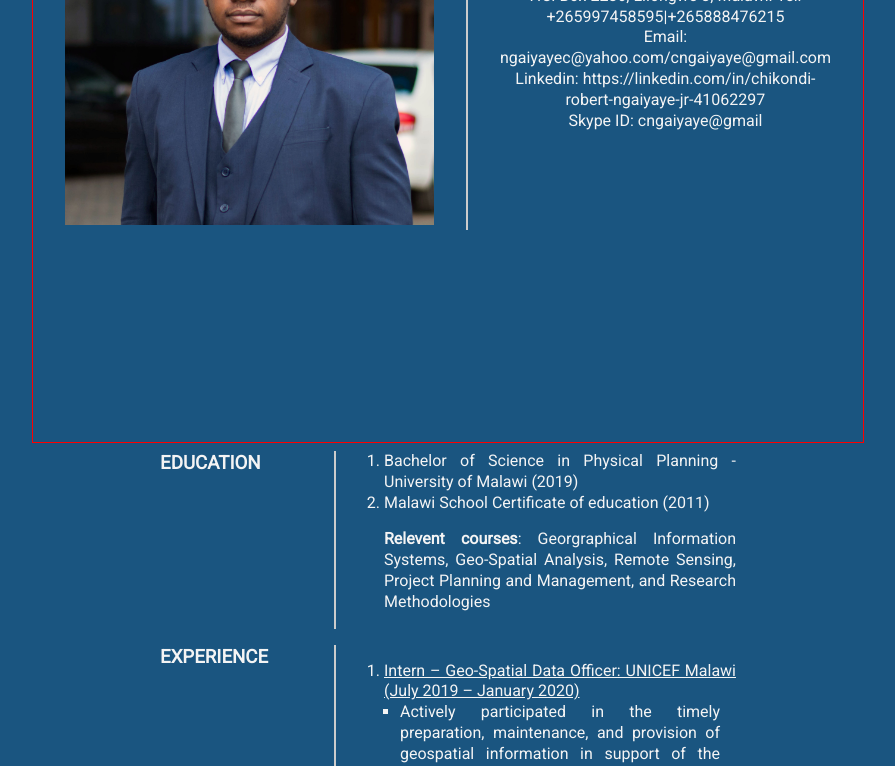
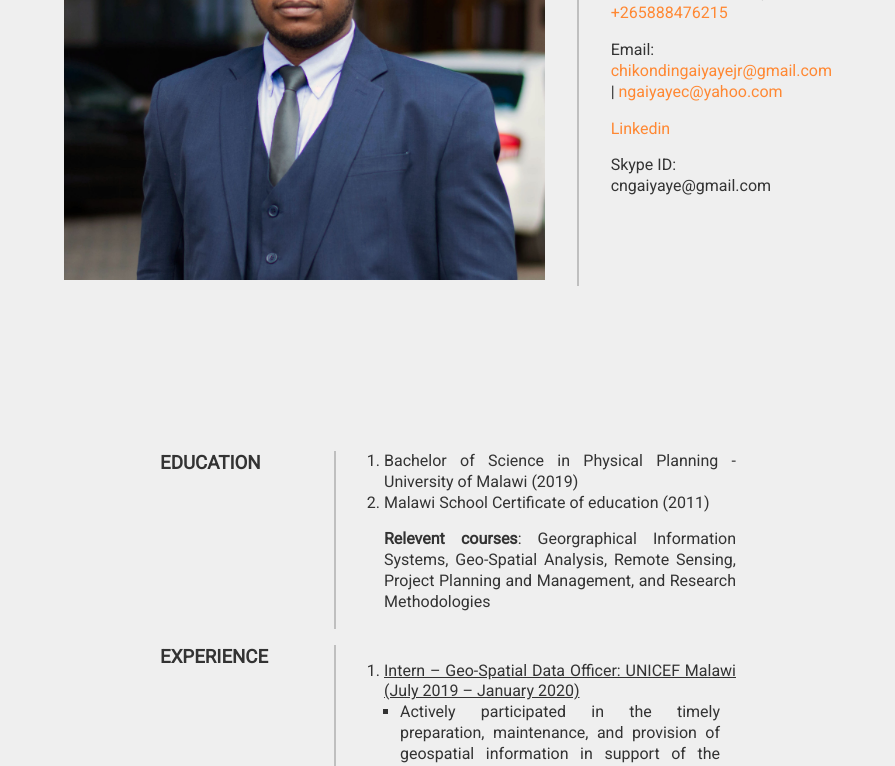
Before and after one commit to Auh3b/resume, a plain HTML site: page index.htm in a window 1280 px wide. Shown: the part 357-1123 px from the top of the page, without its empty margins (192-1087 px from the left). Drawn offline with Linux system fonts and the light colour scheme.

Commit message:
more csss

```diff
--- a/index.htm
+++ b/index.htm
@@ -13,7 +13,8 @@
   <body>
     <header>
       <!-- personal info -->
-      <div id="personal-info" class="heading">
+      <div id="personal-info" class="head">
+        <div class="heading">
           <div class="h-image">
             <img src="./img/Profile.JPG" alt="image" />
           </div>
@@ -21,16 +22,29 @@
             <h2>Chikondi Ngaiyaye</h2>
             <ul>
               <li>
-              P.O. Box 2236, Lilongwe 3, Malawi. Tel:
-              +265997458595|+265888476215
+                P.O. Box 2236, Lilongwe 3, Malawi. <br />
+                <br />
+                Tel: <a href="tel:+265997458595">+265997458595</a> |
+                <a href="tel:+265888476215">+265888476215</a>
               </li>
-            <li>Email: ngaiyayec@yahoo.com/cngaiyaye@gmail.com</li>
               <li>
-              Linkedin:
-              https://linkedin.com/in/chikondi-robert-ngaiyaye-jr-41062297
+                Email:
+                <a href="mailto:chikondingaiyayejr@gmil.com" target="_blank"
+                  >chikondingaiyayejr@gmail.com</a
+                >
+                | <a href="mailto:ngaiyayec@yahoo.com">ngaiyayec@yahoo.com</a>
               </li>
-            <li>Skype ID: cngaiyaye@gmail</li>
+              <li>
+                <a
+                  href="http://linkedin.com/in/chikondi-robert-ngaiyaye-jr-41062297"
+                  target="_blank"
+                  rel="noopener noreferrer"
+                  >Linkedin</a
+                >
+              </li>
+              <li>Skype ID: cngaiyaye@gmail.com</li>
             </ul>
+          </div>
         </div>
       </div>
     </header>
--- a/style.css
+++ b/style.css
@@ -1,6 +1,8 @@
 :root {
-  --primary-color: #1a5580;
-  --secondary-color: #267fbf;
+  --primary-color: #efefef;
+  --secondary-color: #bfbfbf;
+  --hyperlink: #ff8833;
+  --text-color: #333;
 }
 * {
   margin: 0;
@@ -14,8 +16,8 @@ body {
   background: var(--primary-color);
   margin-bottom: 2rem;
   margin: 0 auto;
-  max-width: 65%;
-  color: #f4f4f4;
+  /* max-width: 65%; */
+  color: var(--text-color);
 }
 
 /* utilities */
@@ -31,7 +33,7 @@ body {
 
 a {
   text-decoration: none;
-  color: #ff8833;
+  color: var(--hyperlink);
 }
 
 a:hover {
@@ -46,7 +48,7 @@ a:hover {
 }
 
 .sect-lead {
-  border-right: #ccc 2px solid;
+  border-right: var(--secondary-color) 2px solid;
 }
 
 .sect-detail {
@@ -83,21 +85,22 @@ a:hover {
 }
 
 /* personal info */
-#personal-info {
+
+.heading {
   margin: 0 -6rem;
   display: flex;
-  /* flex-direction: column; */
   align-items: center;
-  border: 1px solid red;
+  /* background: var(--secondary-color); */
+  height: 100vh;
 }
 
 #personal-info ul {
   list-style: none;
-  text-align: center;
 }
 
-.heading {
-  height: 100vh;
+#personal-info h2,
+#personal-info ul li {
+  margin-bottom: 1rem;
 }
 
 .h-image,
@@ -106,7 +109,11 @@ a:hover {
 }
 
 .h-image {
-  border-right: #ccc 2px solid;
+  border-right: var(--secondary-color) 2px solid;
+}
+
+.h-text {
+  text-align: left;
 }
 
 img {
```
Lines whose indentation alone changed are shown as unchanged.
